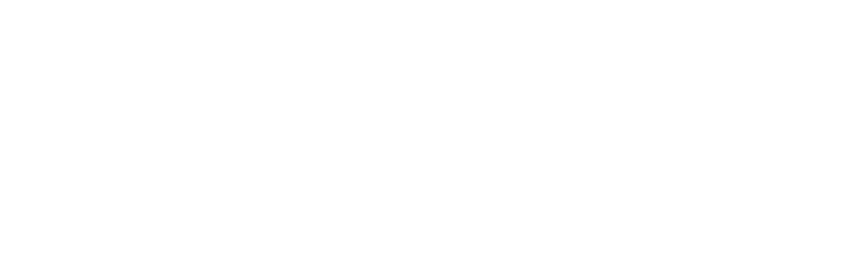
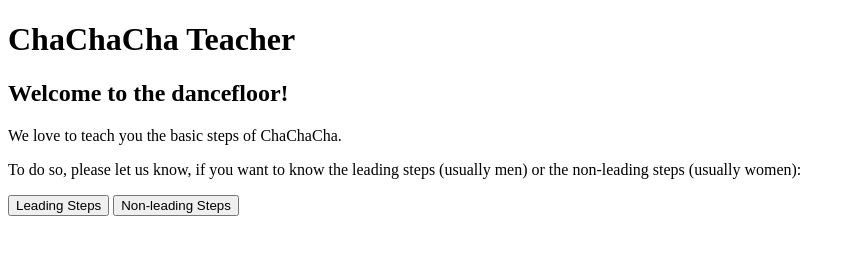
Before and after one commit to Code-Institute-Submissions/andreagorsche-chachach-_teacher_AugResub, a plain HTML site: page index.html in a window 1280 px wide. Shown: the whole page, without its empty margins (0-855 px from the left). Drawn offline with Linux system fonts and the light colour scheme.

Commit message:
Add basic html structure for intro with buttonss

```diff
--- a/assets/css/style.css
+++ b/assets/css/style.css
@@ -0,0 +1,2 @@
+/*add Google fonts*/
+@import url('https://fonts.googleapis.com/css2?family=Libre+Baskerville:ital,wght@0,700;1,400&family=Roboto:ital,wght@0,300;0,400;1,400&display=swap');
--- a/index.html
+++ b/index.html
@@ -4,11 +4,30 @@
     <meta charset="UTF-8">
     <meta http-equiv="X-UA-Compatible" content="IE=edge">
     <meta name="viewport" content="width=device-width, initial-scale=1.0">
+
+    <!-- description and keywords -->
+    <meta name="description" content="Learn the basic steps of ChaChaCha with the ChaChaCha Teacher">
+    <meta name="keywords" content="chachacha, virtual dance class, learn basic dance steps, chachacha teacher, dance lesson online">
+
+    <!--stylesheet integration-->
     <link rel="stylesheet" href="assets/css/style.css">
     <title>ChaChaCha Teacher</title>
 </head>
 <body>
+    <h1>ChaChaCha Teacher</h1>
 
+    <!--explanatory text for user understandability-->
+    <div id="intro">
+        <h2>Welcome to the dancefloor!</h2>
+        <p>We love to teach you the basic steps of ChaChaCha.</p>
+        <p>To do so, please let us know, if you want to know the leading steps (usually men) or the non-leading steps (usually women):</p>
+    </div>
+
+    <!--initial user choice-->
+    <button id="leading">Leading Steps</button>
+    <button id="non-leading">Non-leading Steps</button>
+
+    <!--JavaScript integration-->
     <script src="assets/js/script.js"></script>
 </body>
 </html>
```
